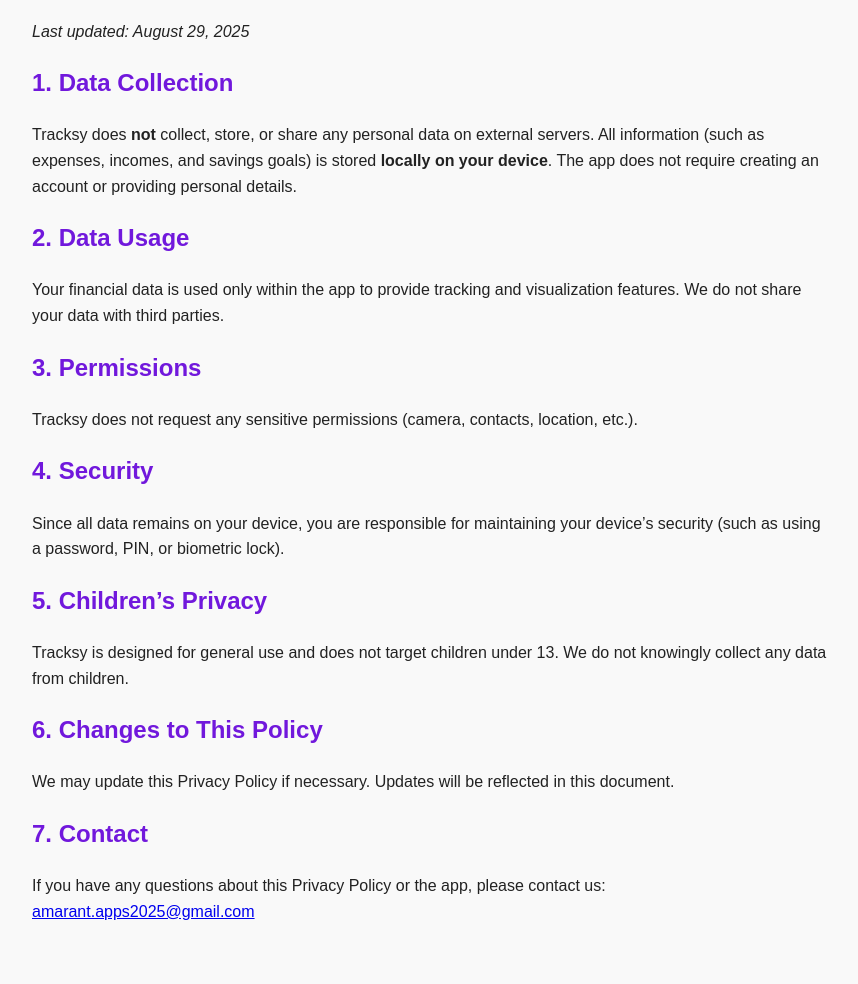
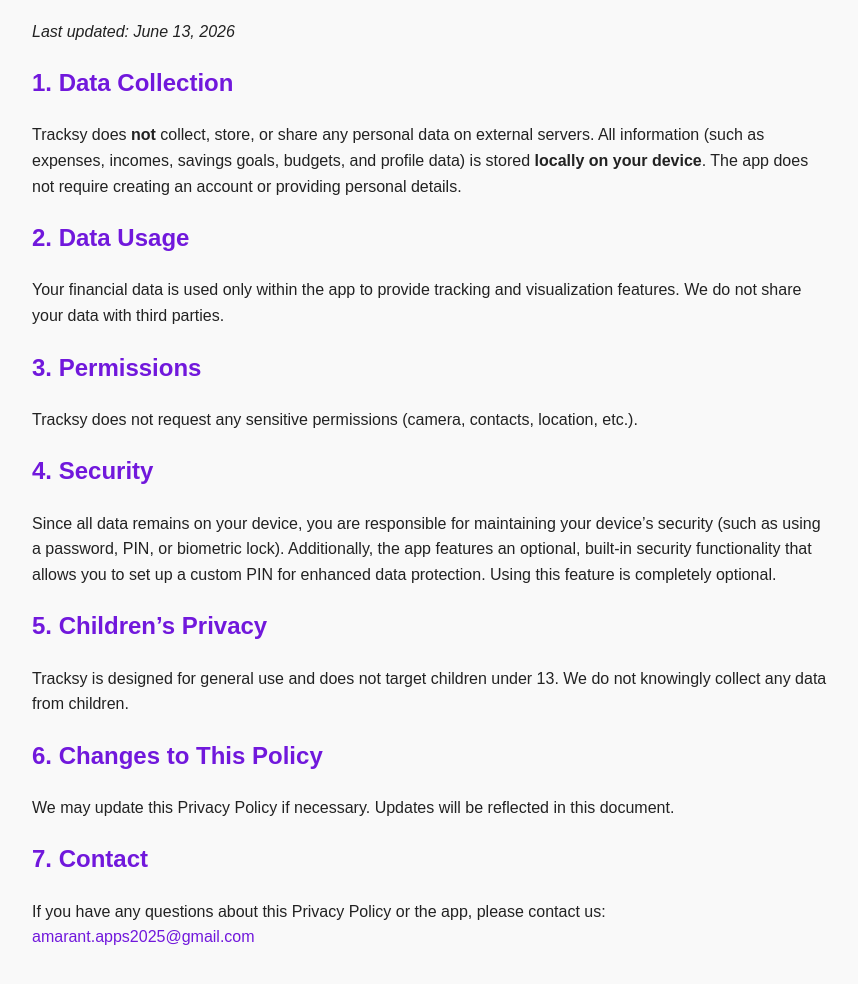
Before and after one commit to AmarantBCL/tracksy-privacy, a plain HTML site: page index.html in a window 1280 px wide. Shown: the part 94-1078 px from the top of the page, without its empty margins (208-1066 px from the left). Drawn offline with Linux system fonts and the light colour scheme.

Commit message:
Update index.html

```diff
--- a/index.html
+++ b/index.html
@@ -17,15 +17,22 @@
         h1, h2 {
             color: #7118DC;
         }
+        a {
+            color: #7118DC;
+            text-decoration: none;
+        }
+        a:hover {
+            text-decoration: underline;
+        }
     </style>
 </head>
 <body>
     <h1>Privacy Policy for Tracksy</h1>
-    <p><em>Last updated: August 29, 2025</em></p>
+    <p><em>Last updated: June 13, 2026</em></p>
 
     <h2>1. Data Collection</h2>
     <p>Tracksy does <strong>not</strong> collect, store, or share any personal data on external servers.
-    All information (such as expenses, incomes, and savings goals) is stored <strong>locally on your device</strong>.
+    All information (such as expenses, incomes, savings goals, budgets, and profile data) is stored <strong>locally on your device</strong>.
     The app does not require creating an account or providing personal details.</p>
 
     <h2>2. Data Usage</h2>
@@ -37,7 +44,8 @@
 
     <h2>4. Security</h2>
     <p>Since all data remains on your device, you are responsible for maintaining your device’s security
-    (such as using a password, PIN, or biometric lock).</p>
+    (such as using a password, PIN, or biometric lock). Additionally, the app features an optional, built-in security
+    functionality that allows you to set up a custom PIN for enhanced data protection. Using this feature is completely optional.</p>
 
     <h2>5. Children’s Privacy</h2>
     <p>Tracksy is designed for general use and does not target children under 13.
```
